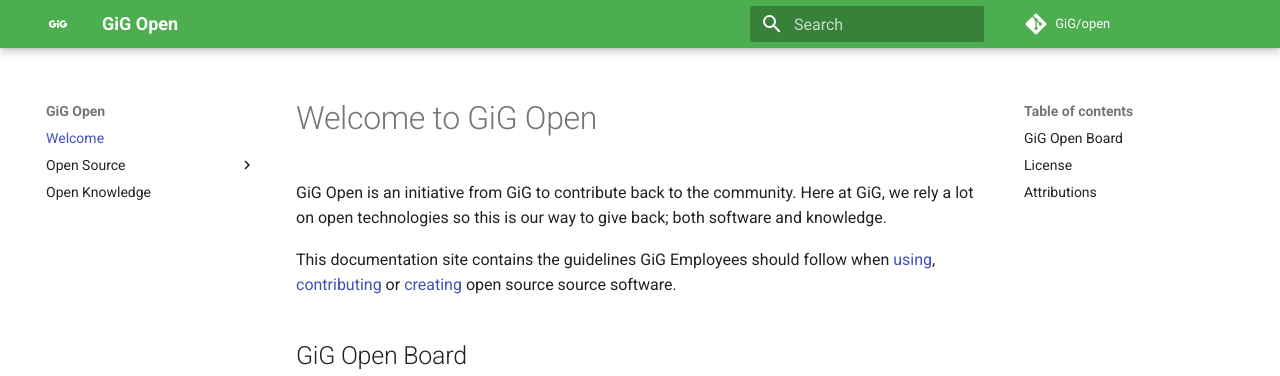
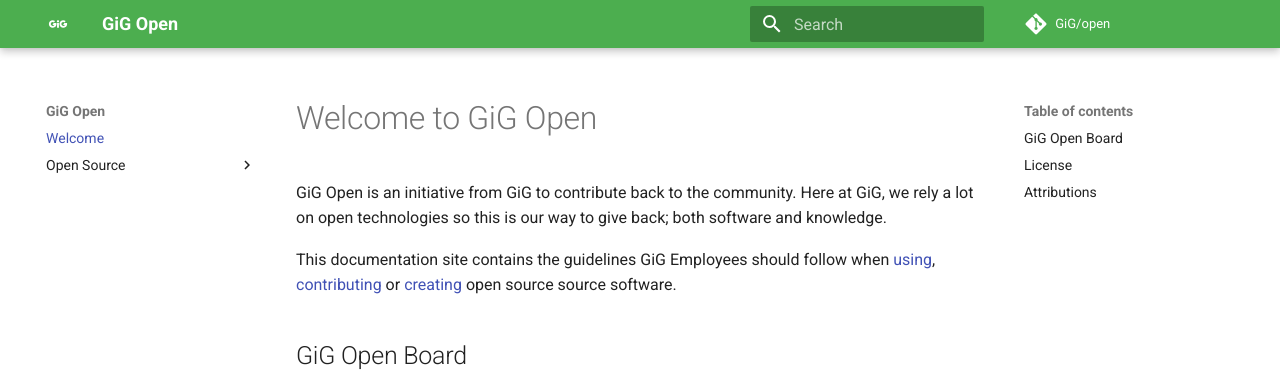
Before and after one commit to GiG/open, an MkDocs documentation site: the page built from docs/index.md, in a window 1280 px wide. Shown: the top 376 px of the page. Built offline with MkDocs 1.6.1 and Material for MkDocs 9.7.7, drawn with Linux system fonts in a browser that asks for light colours; comment, search, counter and statistics services are not loaded.

Commit message:
Hiding Open Knowledge for the time being

```diff
--- a/mkdocs.yml
+++ b/mkdocs.yml
@@ -13,7 +13,7 @@
         - Contributing: open-source/contributing.md
         - Creating: open-source/creating.md
         - Projects: projects.md
-    - Open Knowledge: open-knowledge.md
+#   - Open Knowledge: open-knowledge.md
 repo_name: GiG/open
 repo_url: https://github.com/GiG/open
 extra:
```
